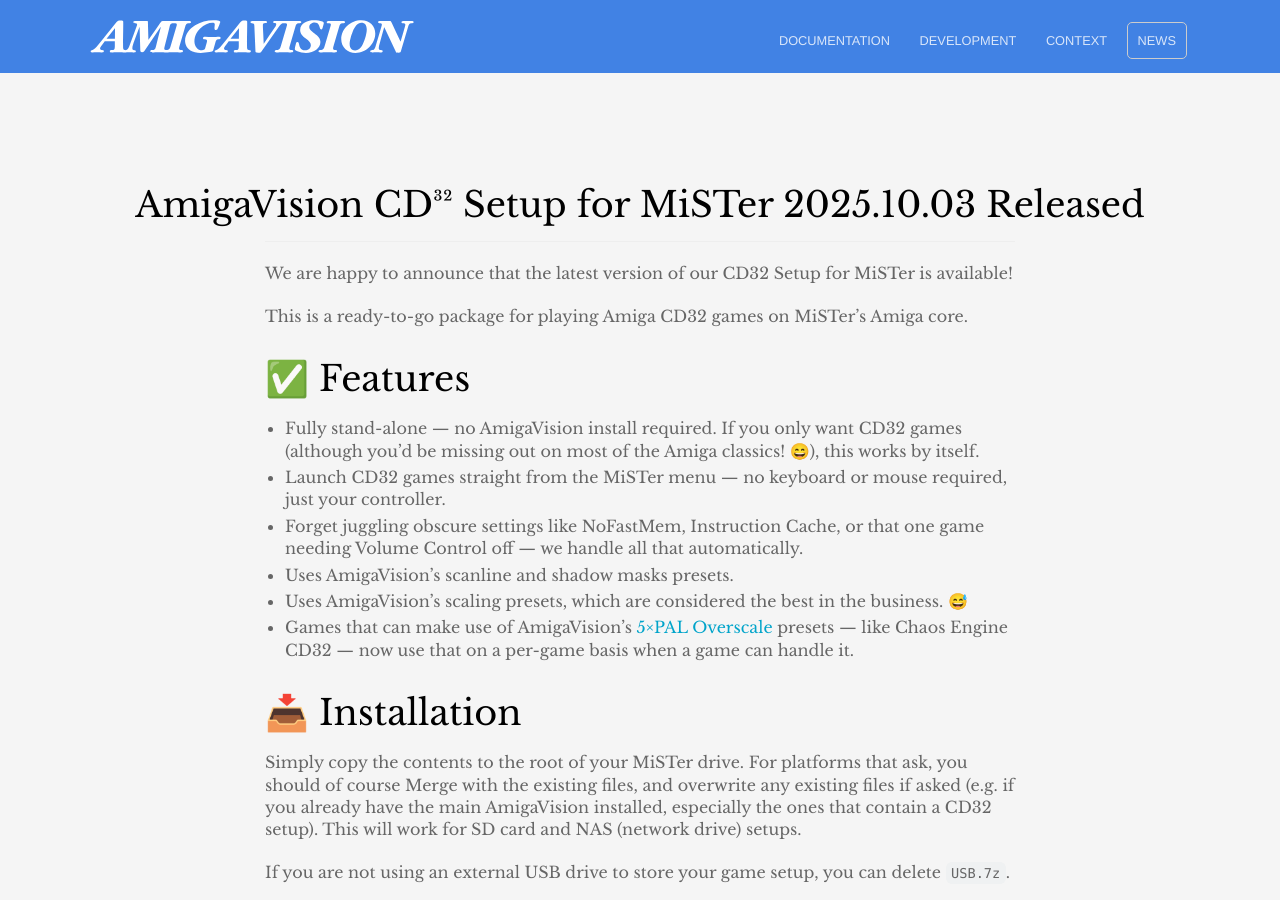
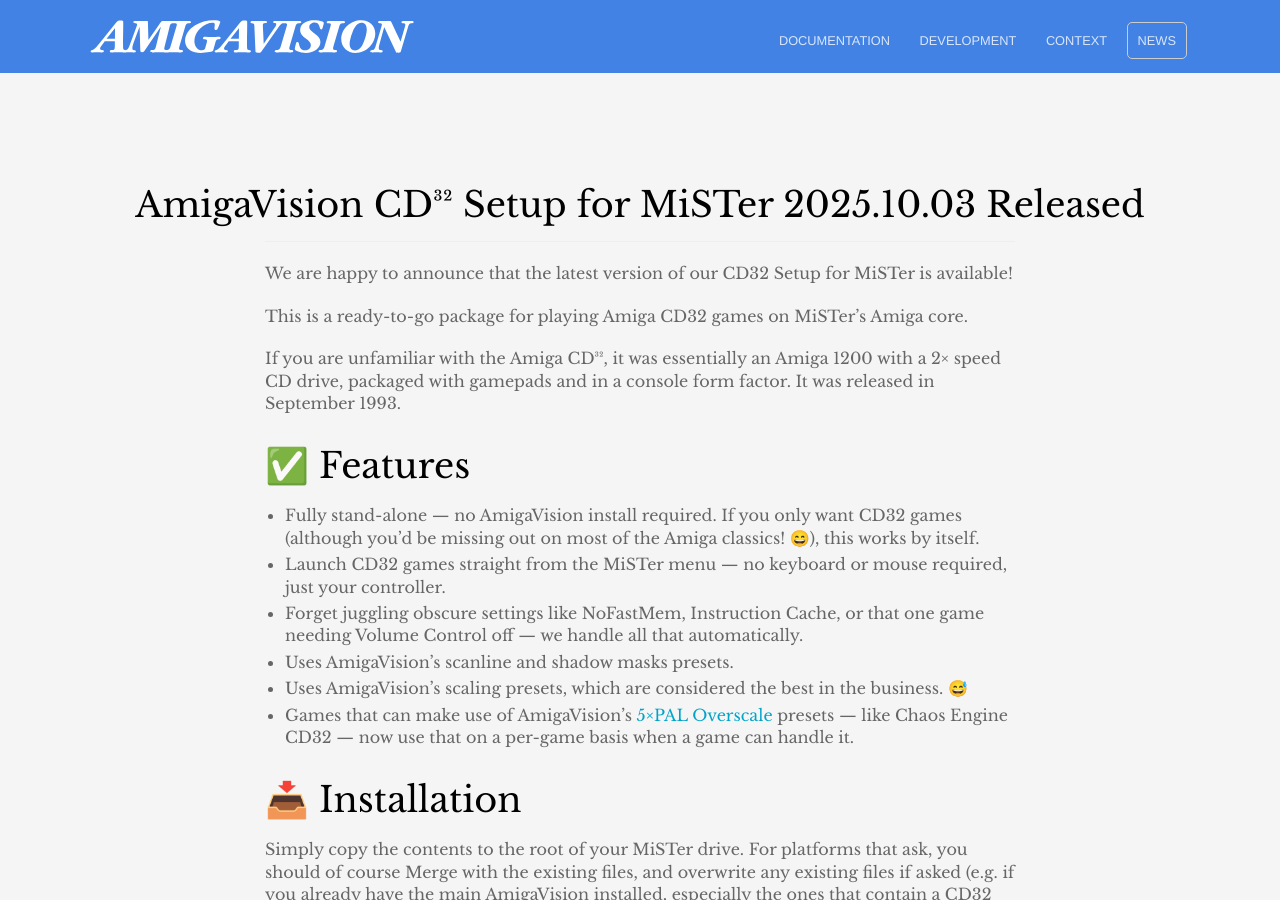
Before and after one commit to amigavision/amigavision.github.io, a Jekyll site: the page built from _posts/2025-10-02-cd32-2025.10.03.md, in a window 1280 px wide and 900 px high. Built offline with Jekyll 4.4.1, drawn with Linux system fonts in a browser that asks for light colours.

Commit message:
Add context

```diff
--- a/_posts/2025-10-02-cd32-2025.10.03.md
+++ b/_posts/2025-10-02-cd32-2025.10.03.md
@@ -6,6 +6,8 @@
 We are happy to announce that the latest version of our CD32 Setup for MiSTer is available!
 
 This is a ready-to-go package for playing Amiga CD32 games on MiSTer’s Amiga core.
+
+If you are unfamiliar with the Amiga CD³², it was essentially an Amiga 1200 with a 2× speed CD drive, packaged with gamepads and in a console form factor. It was released in September 1993.
 
 ## ✅ Features
 
```
